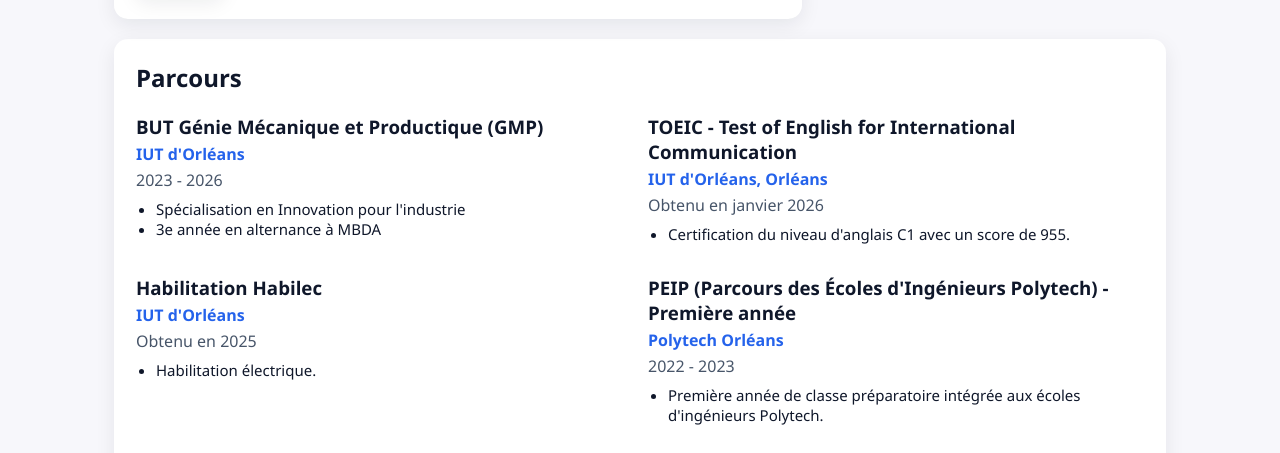
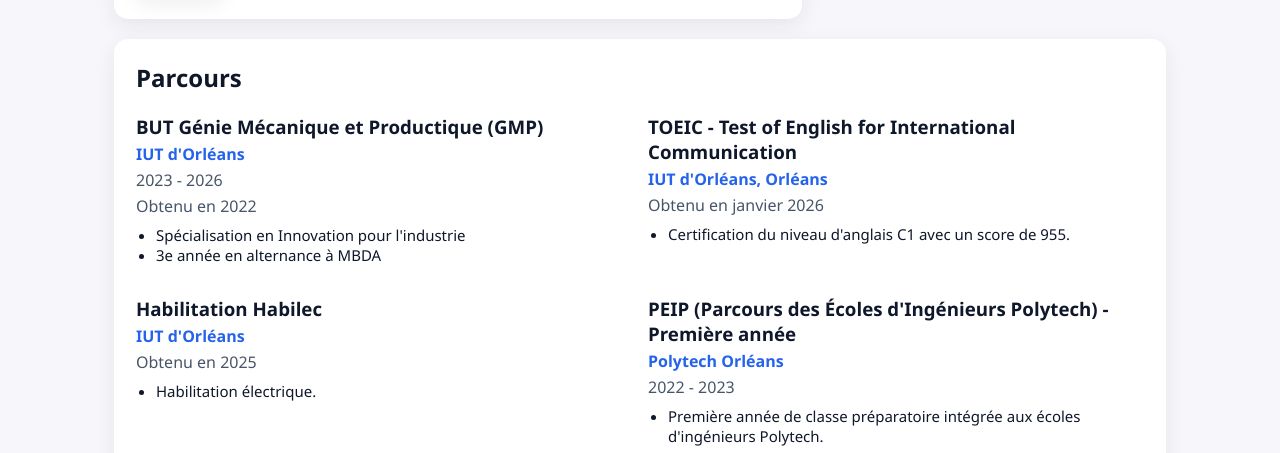
Before and after one commit to OptironPax/maxime-tang.github.io, a plain HTML site: page index.html in a window 1280 px wide. Shown: the part 590-1043 px from the top of the page. Drawn offline with Linux system fonts and the light colour scheme.

Commit message:
Update index.html

```diff
--- a/index.html
+++ b/index.html
@@ -781,6 +781,8 @@
             <p style="margin: 4px 0 0 0" class="muted">
               2023 - 2026
             </p>
+
+            <p style="margin: 4px 0 0 0" class="muted">Obtenu en 2022</p>
             <ul style="padding-left: 20px; margin-top: 8px; font-size: 15px">
               <li>Spécialisation en Innovation pour l'industrie</li>
               <li>3e année en alternance à MBDA</li>
```
